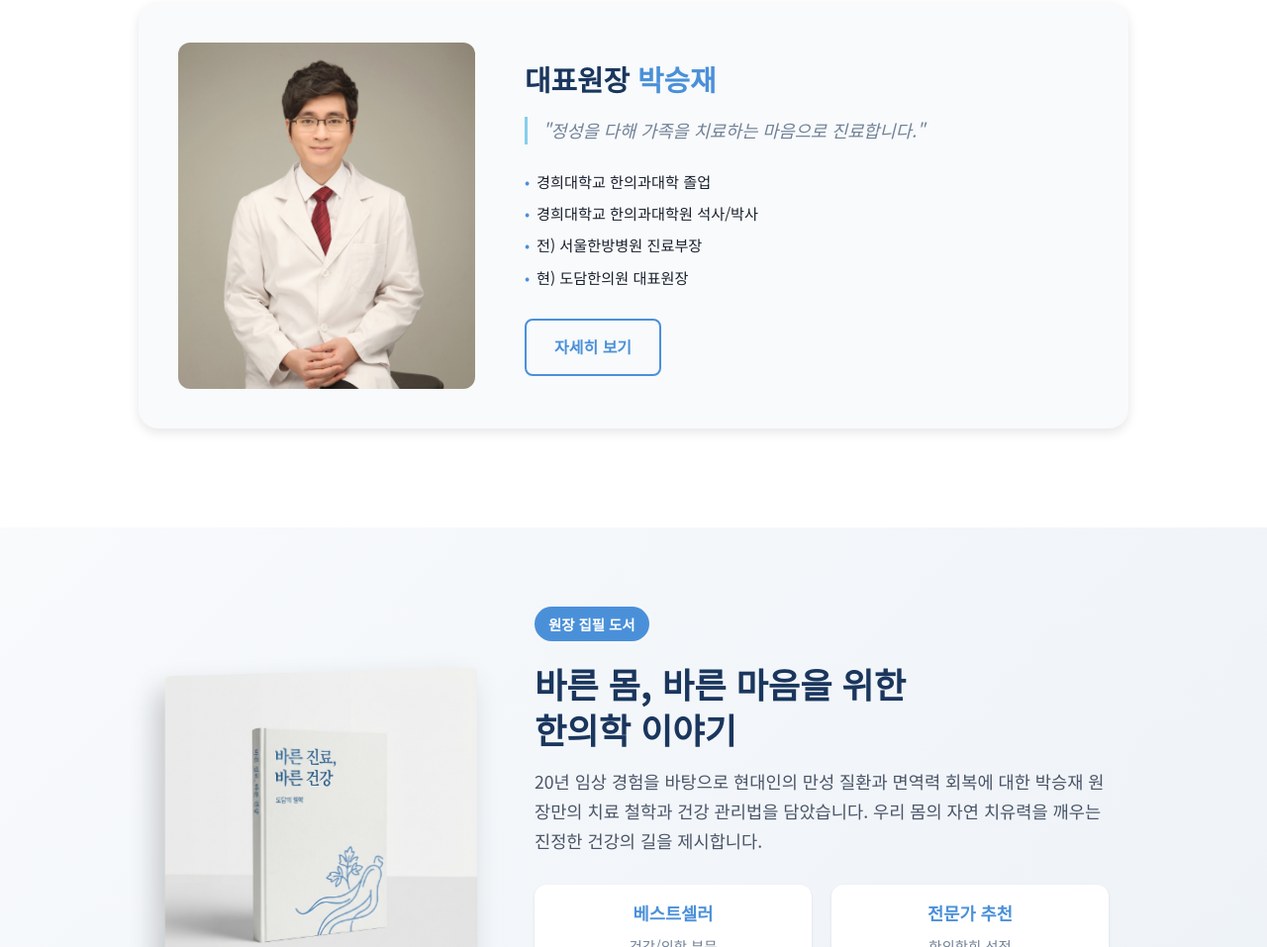
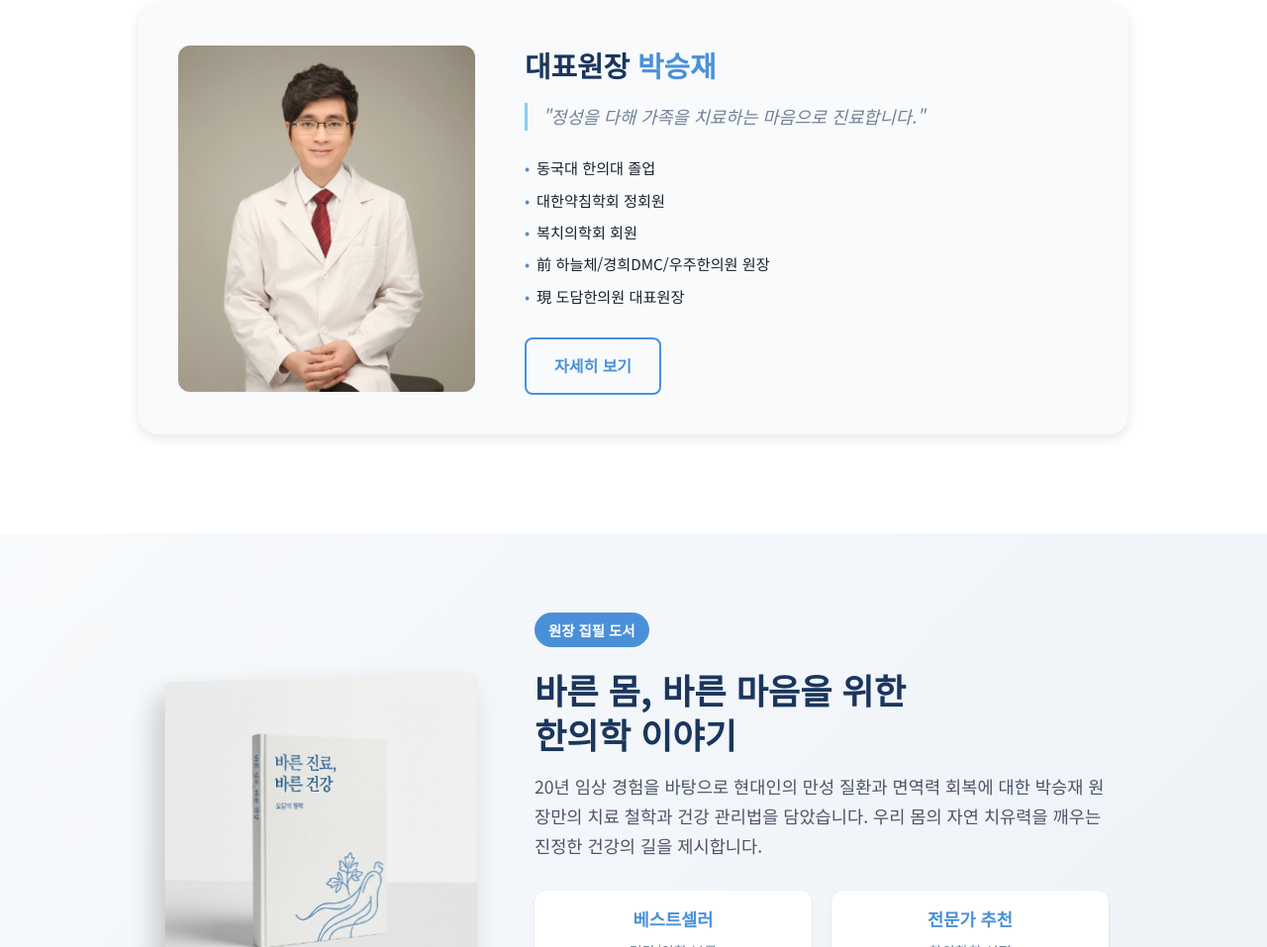
Before and after one commit to arcpsj11-dev/dodam, a plain HTML site: page index.html in a window 1280 px wide. Shown: the part 3549-4506 px from the top of the page at 99% size. Drawn offline with nearby package versions, Linux system fonts and the light colour scheme.

Commit message:
Sync doctor career on homepage

```diff
--- a/index.html
+++ b/index.html
@@ -289,10 +289,11 @@
                         "정성을 다해 가족을 치료하는 마음으로 진료합니다."
                     </p>
                     <ul class="director-career">
-                        <li>경희대학교 한의과대학 졸업</li>
-                        <li>경희대학교 한의과대학원 석사/박사</li>
-                        <li>전) 서울한방병원 진료부장</li>
-                        <li>현) 도담한의원 대표원장</li>
+                        <li>동국대 한의대 졸업</li>
+                        <li>대한약침학회 정회원</li>
+                        <li>복치의학회 회원</li>
+                        <li>前 하늘체/경희DMC/우주한의원 원장</li>
+                        <li>現 도담한의원 대표원장</li>
                     </ul>
                     <a href="doctor.html" class="btn btn-outline">
                         자세히 보기
```
